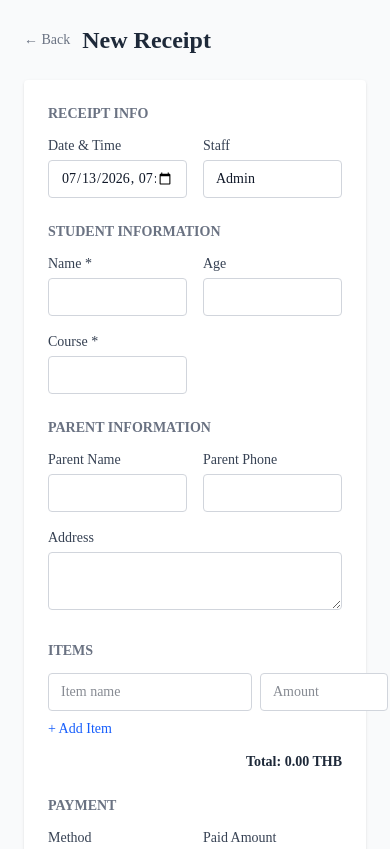
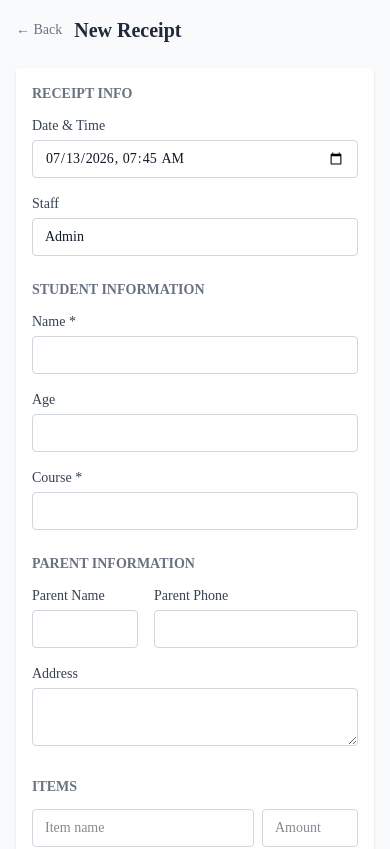
Before and after one commit to servicetheofficium/knc-receipt, a Next.js app: page /receipts/new in a window 390 px wide. Shown: the top 849 px of the page. Built offline with nearby package versions, Linux system fonts and the light colour scheme; no server answers.

Commit message:
update feeature p2

```diff
--- a/app/receipt/receipt.css
+++ b/app/receipt/receipt.css
@@ -1,5 +1,6 @@
 .receipt-page {
   width: 80mm;
+  max-width: 100%;
   margin: 0 auto;
   background: white;
   color: black;
@@ -8,6 +9,7 @@
 
 .receipt {
   width: 80mm;
+  max-width: 100%;
   padding: 6mm 4mm;
   box-sizing: border-box;
   font-size: 12px;
--- a/app/receipts/[id]/edit/page.tsx
+++ b/app/receipts/[id]/edit/page.tsx
@@ -101,21 +101,21 @@ export default function EditReceiptPage() {
   const inputClass = "w-full border border-gray-300 rounded px-3 py-2 text-sm text-gray-900 bg-white focus:outline-none focus:ring-2 focus:ring-blue-400";
 
   return (
-    <div className="min-h-screen bg-gray-50 p-6">
+    <div className="min-h-screen bg-gray-50 p-4 sm:p-6">
       <div className="max-w-2xl mx-auto">
         <div className="flex items-center gap-3 mb-6">
           <button onClick={() => router.back()} className="text-gray-500 hover:text-gray-700 text-sm">
             ← Back
           </button>
-          <h1 className="text-2xl font-bold text-gray-800">Edit Receipt</h1>
+          <h1 className="text-xl sm:text-2xl font-bold text-gray-800">Edit Receipt</h1>
         </div>
 
-        <form onSubmit={handleSubmit} className="bg-white rounded shadow p-6 space-y-6">
+        <form onSubmit={handleSubmit} className="bg-white rounded shadow p-4 sm:p-6 space-y-6">
 
           {/* Receipt Info */}
           <section>
             <h2 className="text-sm font-semibold text-gray-500 uppercase mb-3">Receipt Info</h2>
-            <div className="grid grid-cols-2 gap-4">
+            <div className="grid grid-cols-1 sm:grid-cols-2 gap-4">
               <div>
                 <label className="block text-sm font-medium text-gray-700 mb-1">Date & Time</label>
                 <input type="datetime-local" value={form.date} onChange={(e) => updateField("date", e.target.value)} required className={inputClass} />
@@ -130,7 +130,7 @@ export default function EditReceiptPage() {
           {/* Student Info */}
           <section>
             <h2 className="text-sm font-semibold text-gray-500 uppercase mb-3">Student Information</h2>
-            <div className="grid grid-cols-2 gap-4">
+            <div className="grid grid-cols-1 sm:grid-cols-2 gap-4">
               <div>
                 <label className="block text-sm font-medium text-gray-700 mb-1">Name *</label>
                 <input type="text" value={form.student_name} onChange={(e) => updateField("student_name", e.target.value)} required className={inputClass} />
@@ -149,7 +149,7 @@ export default function EditReceiptPage() {
           {/* Parent Info */}
           <section>
             <h2 className="text-sm font-semibold text-gray-500 uppercase mb-3">Parent Information</h2>
-            <div className="grid grid-cols-2 gap-4">
+            <div className="grid grid-cols-1 sm:grid-cols-2 gap-4">
               <div>
                 <label className="block text-sm font-medium text-gray-700 mb-1">Parent Name</label>
                 <input type="text" value={form.parent_name} onChange={(e) => updateField("parent_name", e.target.value)} className={inputClass} />
@@ -170,9 +170,9 @@ export default function EditReceiptPage() {
             <h2 className="text-sm font-semibold text-gray-500 uppercase mb-3">Items</h2>
             <div className="space-y-2">
               {items.map((item, i) => (
-                <div key={i} className="flex gap-2 items-center">
-                  <input type="text" placeholder="Item name" value={item.name} onChange={(e) => updateItem(i, "name", e.target.value)} required className="flex-1 border border-gray-300 rounded px-3 py-2 text-sm text-gray-900 bg-white focus:outline-none focus:ring-2 focus:ring-blue-400" />
-                  <input type="number" placeholder="Amount" value={item.amount || ""} onChange={(e) => updateItem(i, "amount", e.target.value)} min="0" step="0.01" required className="w-32 border border-gray-300 rounded px-3 py-2 text-sm text-gray-900 bg-white focus:outline-none focus:ring-2 focus:ring-blue-400" />
+                <div key={i} className="flex gap-2 items-center flex-wrap sm:flex-nowrap">
+                  <input type="text" placeholder="Item name" value={item.name} onChange={(e) => updateItem(i, "name", e.target.value)} required className="flex-1 min-w-[140px] border border-gray-300 rounded px-3 py-2 text-sm text-gray-900 bg-white focus:outline-none focus:ring-2 focus:ring-blue-400" />
+                  <input type="number" placeholder="Amount" value={item.amount || ""} onChange={(e) => updateItem(i, "amount", e.target.value)} min="0" step="0.01" required className="w-24 sm:w-32 border border-gray-300 rounded px-3 py-2 text-sm text-gray-900 bg-white focus:outline-none focus:ring-2 focus:ring-blue-400" />
                   {items.length > 1 && (
                     <button type="button" onClick={() => removeItem(i)} className="text-red-400 hover:text-red-600 text-lg leading-none">×</button>
                   )}
@@ -188,7 +188,7 @@ export default function EditReceiptPage() {
           {/* Payment */}
           <section>
             <h2 className="text-sm font-semibold text-gray-500 uppercase mb-3">Payment</h2>
-            <div className="grid grid-cols-2 gap-4">
+            <div className="grid grid-cols-1 sm:grid-cols-2 gap-4">
               <div>
                 <label className="block text-sm font-medium text-gray-700 mb-1">Method</label>
                 <select value={form.payment_method} onChange={(e) => updateField("payment_method", e.target.value)} className={inputClass}>
--- a/app/receipts/new/page.tsx
+++ b/app/receipts/new/page.tsx
@@ -73,21 +73,21 @@ export default function NewReceiptPage() {
   const inputClass = "w-full border border-gray-300 rounded px-3 py-2 text-sm text-gray-900 bg-white focus:outline-none focus:ring-2 focus:ring-blue-400";
 
   return (
-    <div className="min-h-screen bg-gray-50 p-6">
+    <div className="min-h-screen bg-gray-50 p-4 sm:p-6">
       <div className="max-w-2xl mx-auto">
         <div className="flex items-center gap-3 mb-6">
           <button onClick={() => router.back()} className="text-gray-500 hover:text-gray-700 text-sm">
             ← Back
           </button>
-          <h1 className="text-2xl font-bold text-gray-800">New Receipt</h1>
+          <h1 className="text-xl sm:text-2xl font-bold text-gray-800">New Receipt</h1>
         </div>
 
-        <form onSubmit={handleSubmit} className="bg-white rounded shadow p-6 space-y-6">
+        <form onSubmit={handleSubmit} className="bg-white rounded shadow p-4 sm:p-6 space-y-6">
 
           {/* Receipt Info */}
           <section>
             <h2 className="text-sm font-semibold text-gray-500 uppercase mb-3">Receipt Info</h2>
-            <div className="grid grid-cols-2 gap-4">
+            <div className="grid grid-cols-1 sm:grid-cols-2 gap-4">
               <div>
                 <label className="block text-sm font-medium text-gray-700 mb-1">Date & Time</label>
                 <input type="datetime-local" value={form.date} onChange={(e) => updateField("date", e.target.value)} required className={inputClass} />
@@ -102,7 +102,7 @@ export default function NewReceiptPage() {
           {/* Student Info */}
           <section>
             <h2 className="text-sm font-semibold text-gray-500 uppercase mb-3">Student Information</h2>
-            <div className="grid grid-cols-2 gap-4">
+            <div className="grid grid-cols-1 sm:grid-cols-2 gap-4">
               <div>
                 <label className="block text-sm font-medium text-gray-700 mb-1">Name *</label>
                 <input type="text" value={form.student_name} onChange={(e) => updateField("student_name", e.target.value)} required className={inputClass} />
@@ -121,7 +121,7 @@ export default function NewReceiptPage() {
           {/* Parent Info */}
           <section>
             <h2 className="text-sm font-semibold text-gray-500 uppercase mb-3">Parent Information</h2>
-            <div className="grid grid-cols-2 gap-4">
+            <div className="grid grid-cols-1 sm:grid-cols-2 gap-4">
               <div>
                 <label className="block text-sm font-medium text-gray-700 mb-1">Parent Name</label>
                 <input type="text" value={form.parent_name} onChange={(e) => updateField("parent_name", e.target.value)} className={inputClass} />
@@ -142,9 +142,9 @@ export default function NewReceiptPage() {
             <h2 className="text-sm font-semibold text-gray-500 uppercase mb-3">Items</h2>
             <div className="space-y-2">
               {items.map((item, i) => (
-                <div key={i} className="flex gap-2 items-center">
-                  <input type="text" placeholder="Item name" value={item.name} onChange={(e) => updateItem(i, "name", e.target.value)} required className={`flex-1 border border-gray-300 rounded px-3 py-2 text-sm text-gray-900 bg-white focus:outline-none focus:ring-2 focus:ring-blue-400`} />
-                  <input type="number" placeholder="Amount" value={item.amount || ""} onChange={(e) => updateItem(i, "amount", e.target.value)} min="0" step="0.01" required className="w-32 border border-gray-300 rounded px-3 py-2 text-sm text-gray-900 bg-white focus:outline-none focus:ring-2 focus:ring-blue-400" />
+                <div key={i} className="flex gap-2 items-center flex-wrap sm:flex-nowrap">
+                  <input type="text" placeholder="Item name" value={item.name} onChange={(e) => updateItem(i, "name", e.target.value)} required className={`flex-1 min-w-[140px] border border-gray-300 rounded px-3 py-2 text-sm text-gray-900 bg-white focus:outline-none focus:ring-2 focus:ring-blue-400`} />
+                  <input type="number" placeholder="Amount" value={item.amount || ""} onChange={(e) => updateItem(i, "amount", e.target.value)} min="0" step="0.01" required className="w-24 sm:w-32 border border-gray-300 rounded px-3 py-2 text-sm text-gray-900 bg-white focus:outline-none focus:ring-2 focus:ring-blue-400" />
                   {items.length > 1 && (
                     <button type="button" onClick={() => removeItem(i)} className="text-red-400 hover:text-red-600 text-lg leading-none">×</button>
                   )}
@@ -160,7 +160,7 @@ export default function NewReceiptPage() {
           {/* Payment */}
           <section>
             <h2 className="text-sm font-semibold text-gray-500 uppercase mb-3">Payment</h2>
-            <div className="grid grid-cols-2 gap-4">
+            <div className="grid grid-cols-1 sm:grid-cols-2 gap-4">
               <div>
                 <label className="block text-sm font-medium text-gray-700 mb-1">Method</label>
                 <select value={form.payment_method} onChange={(e) => updateField("payment_method", e.target.value)} className={inputClass}>
--- a/app/receipts/page.tsx
+++ b/app/receipts/page.tsx
@@ -37,10 +37,10 @@ export default function ReceiptsPage() {
   );
 
   return (
-    <div className="min-h-screen bg-gray-50 p-6">
+    <div className="min-h-screen bg-gray-50 p-4 sm:p-6">
       <div className="max-w-5xl mx-auto text-gray-900">
-        <div className="flex items-center justify-between mb-6">
-          <h1 className="text-2xl font-bold text-gray-800">KNC School — Receipts</h1>
+        <div className="flex flex-wrap items-center justify-between gap-3 mb-6">
+          <h1 className="text-xl sm:text-2xl font-bold text-gray-800">KNC School — Receipts</h1>
           <Link
             href="/receipts/new"
             className="bg-blue-600 text-white px-4 py-2 rounded hover:bg-blue-700 text-sm font-medium"
@@ -62,8 +62,8 @@ export default function ReceiptsPage() {
         ) : filtered.length === 0 ? (
           <p className="text-gray-500 text-sm">No receipts found.</p>
         ) : (
-          <div className="bg-white rounded shadow overflow-hidden">
-            <table className="w-full text-sm text-gray-900">
+          <div className="bg-white rounded shadow overflow-x-auto">
+            <table className="w-full text-sm text-gray-900 min-w-[640px]">
               <thead className="bg-gray-100 text-gray-700 uppercase text-xs">
                 <tr>
                   <th className="px-4 py-3 text-left">Receipt No</th>
```
Also changed, not shown: 2 other files (tests, documents, lock files or other folders).
